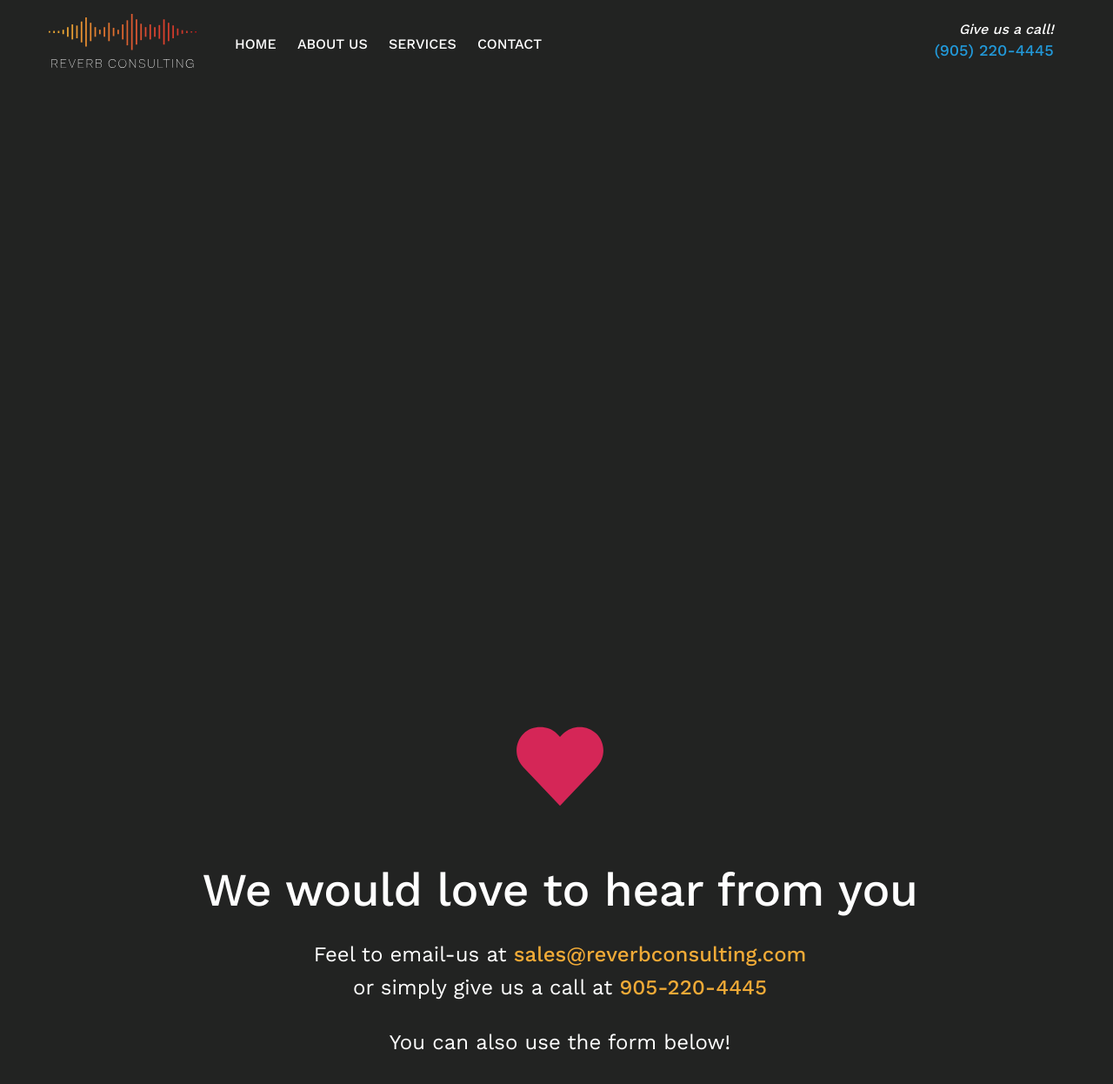
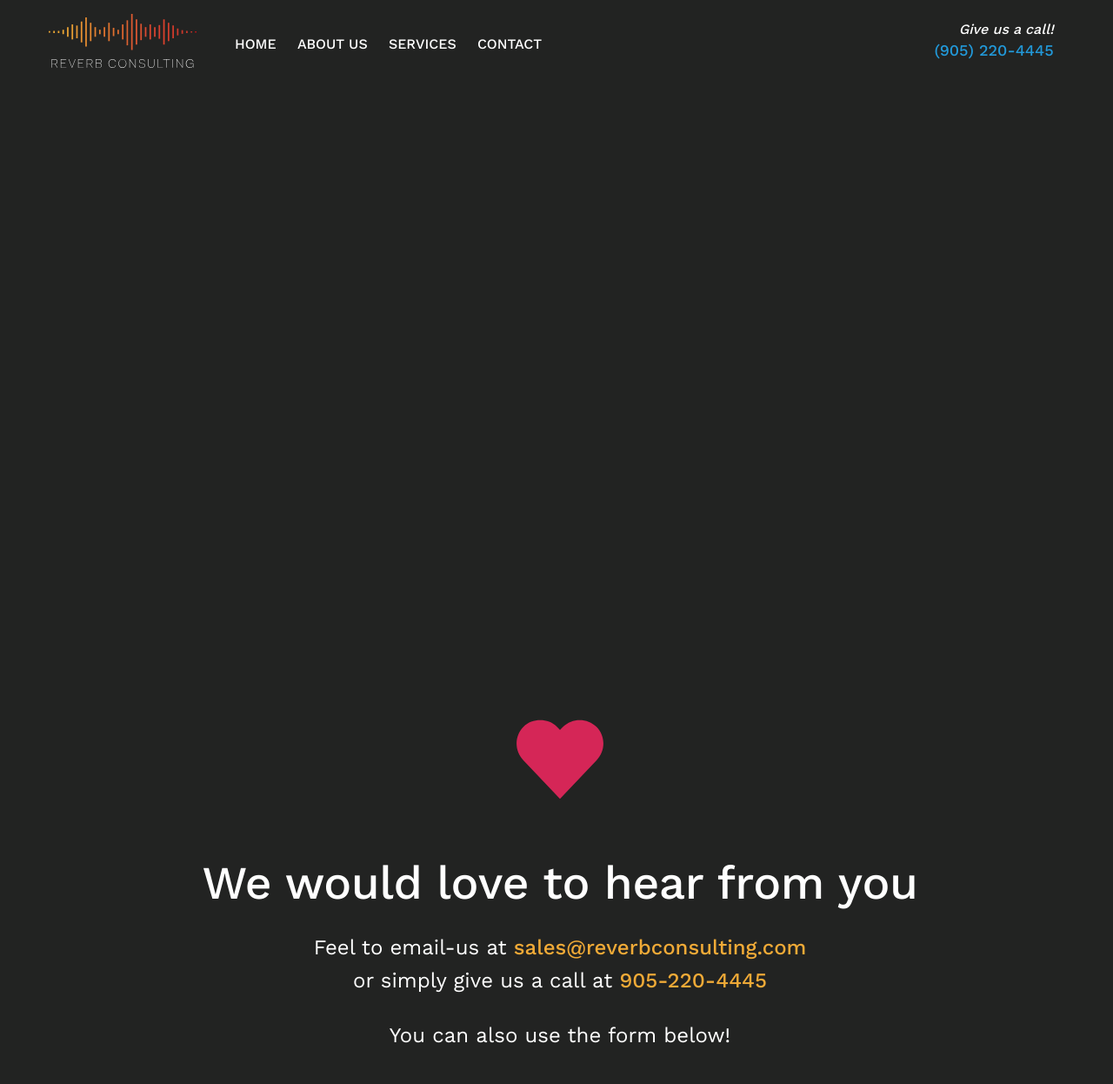
Before and after one commit to thomasjbhamilton/reverbconsulting, a Jekyll site: the page built from contact.md, in a window 1280 px wide. Shown: the top 1246 px of the page at 87% size. Built offline with Jekyll 4.4.1, drawn with Linux system fonts in a browser that asks for light colours.

Commit message:
responsive fixes for hero containers

```diff
--- a/_layouts/contact.html
+++ b/_layouts/contact.html
@@ -8,7 +8,7 @@
       <div class="logo-mobile">
         <img class="logo-image" src="{{ site.logo }}">
       </div>
-      <div class="svg-center mt3">
+      <div class="svg-center mt2">
         <svg width="100" height="92" viewBox="0 0 100 92" xmlns="http://www.w3.org/2000/svg">
           <path d="M27.2727.8095C20.2932.8095 13.28 3.0715 7.9545 8.5c-10.6504 10.857-10.358 27.5952 0 38.4524L50 91.2857l42.0455-44.3333c10.359-10.8572 10.65-27.5953 0-38.4524-10.65-10.4048-27.9864-10.4048-38.6364 0L50 12.119 46.591 8.5C41.2635 3.0714 34.2522.8095 27.2726.8095z" fill="#D52657" fill-rule="evenodd"/>
         </svg>
--- a/assets/stylesheets/components/_spacings.scss
+++ b/assets/stylesheets/components/_spacings.scss
@@ -86,7 +86,7 @@
 }
 
 .hero-spacing {
-  padding-top: 2rem;
+  padding-top: 1rem;
   @media(min-width: $tablet) {
    padding-top: 0;
   }
--- a/assets/stylesheets/pages/services/services.scss
+++ b/assets/stylesheets/pages/services/services.scss
@@ -17,7 +17,7 @@
 }
 
 .service-container {
-  height: 100vh;
+  min-height: 100vh;
   display: flex;
   align-items: center;
   justify-content: center;
```
Also changed, not shown: dist/stylesheets/main.css.
